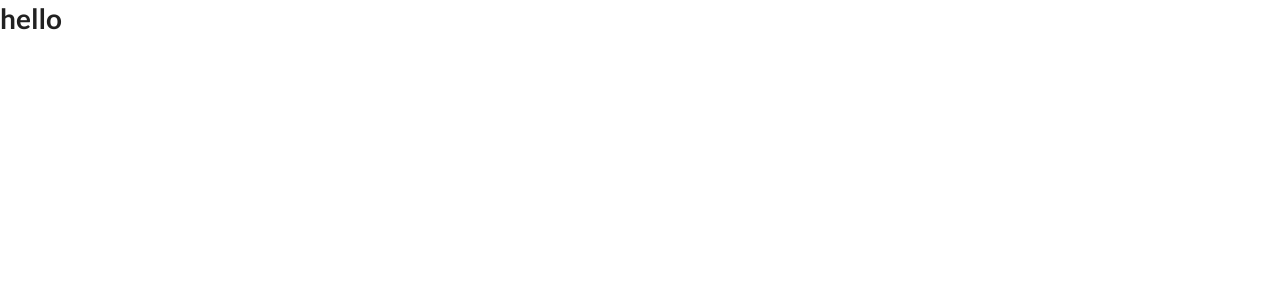
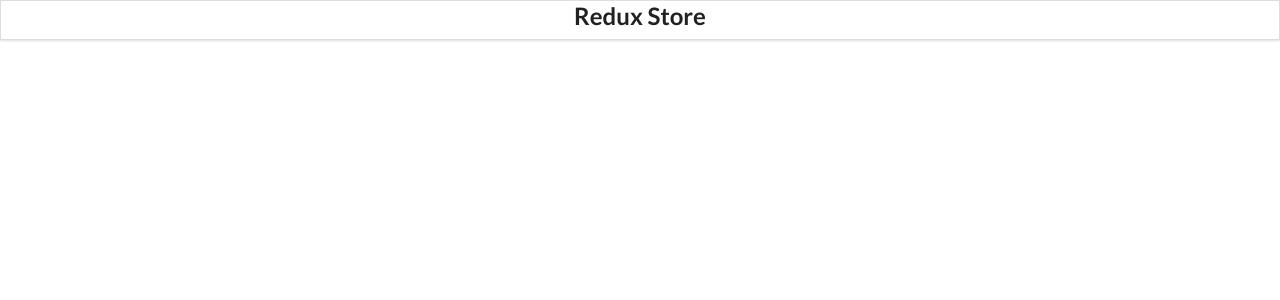
Before and after one commit to mmestiyak/react-redux-store, a React (Create React App) app: page / in a window 1280 px wide. Shown: the top 300 px of the page. Built offline with nearby package versions, Linux system fonts and the light colour scheme.

Commit message:
Header Completed

```diff
--- a/src/App.js
+++ b/src/App.js
@@ -1,11 +1,10 @@
 import React from 'react';
+import Header from './components/Header'
 function App() {
   return (
-    <div className="App">
-      <header className="App-header">
-        <h1>hello</h1>
-      </header>
-    </div>
+   <>
+    <Header/>
+   </>
   );
 }
 
--- /dev/null
+++ b/src/components/Header.js
@@ -0,0 +1,13 @@
+import React from "react";
+
+const Header = () => {
+  return (
+    <div className="ui fixed menu">
+      <div className="ui container center">
+        <h2 style={{margin: '0 auto'}}>Redux Store</h2>
+      </div>
+    </div>
+  );
+};
+
+export default Header;
```
